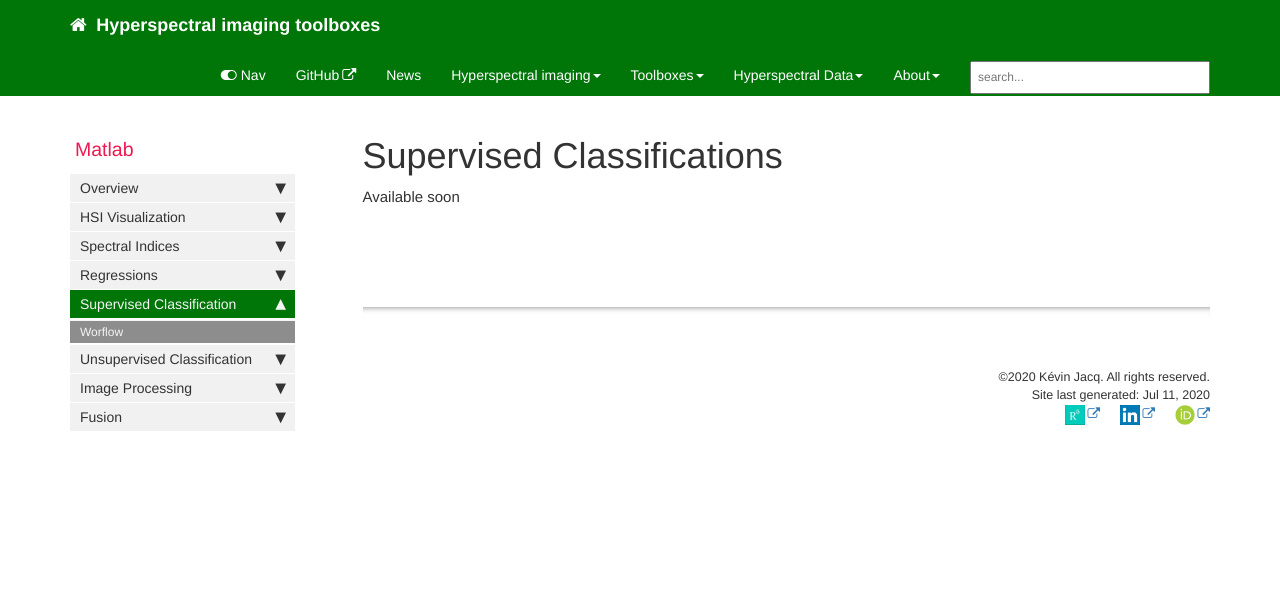
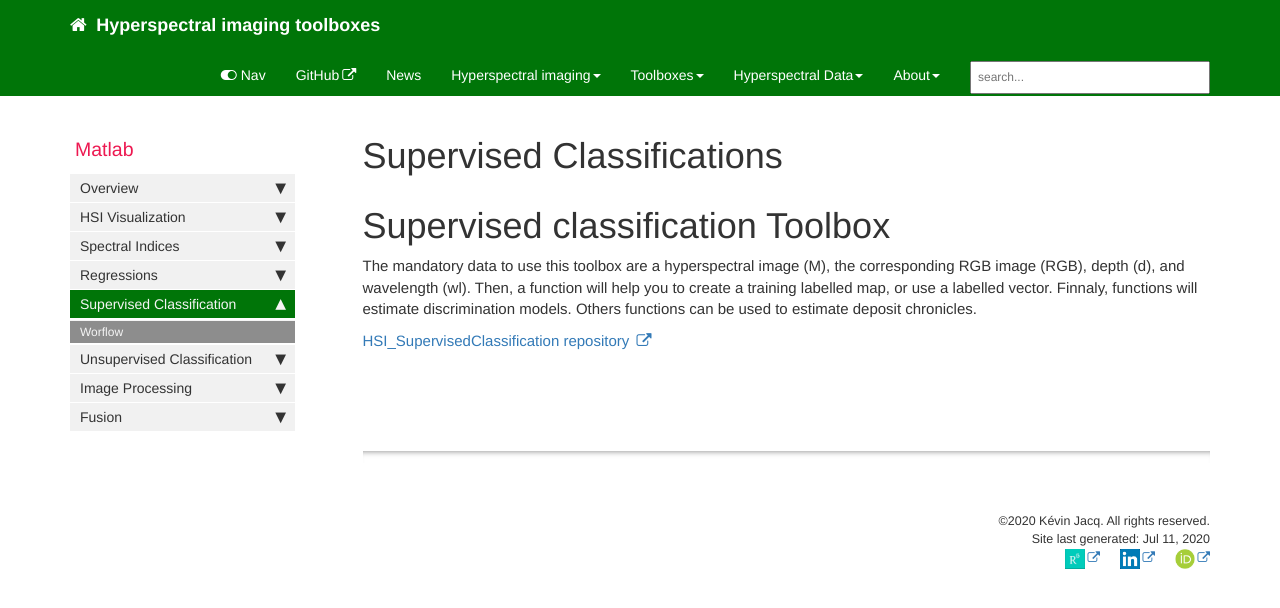
Before and after one commit to JacqKevin/JacqKevin.github.io, a Jekyll site: the page built from pages/Matlab/HSI_SupervisedClassification.md, in a window 1280 px wide. Shown: the top 608 px of the page. Built offline with Jekyll 4.4.1, drawn with Linux system fonts in a browser that asks for light colours; comment, search, counter and statistics services are not loaded.

Commit message:
Update HSI_SupervisedClassification.md

```diff
--- a/pages/Matlab/HSI_SupervisedClassification.md
+++ b/pages/Matlab/HSI_SupervisedClassification.md
@@ -5,4 +5,9 @@ permalink: HSI_SupervisedClassifications.html
 sidebar: Matlab_sidebar
 ---
 
-Available soon
+# Supervised classification Toolbox
+The mandatory data to use this toolbox are a hyperspectral image (M), the corresponding RGB image (RGB), depth (d), and wavelength (wl). Then, a function will help you to create a training labelled map, or use a labelled vector. Finnaly, functions will estimate discrimination models. Others functions can be used to estimate deposit chronicles.
+
+<a href="https://github.com/JacqKevin/HSI_SupervisedClassification">
+  HSI_SupervisedClassification repository
+</a>
```
